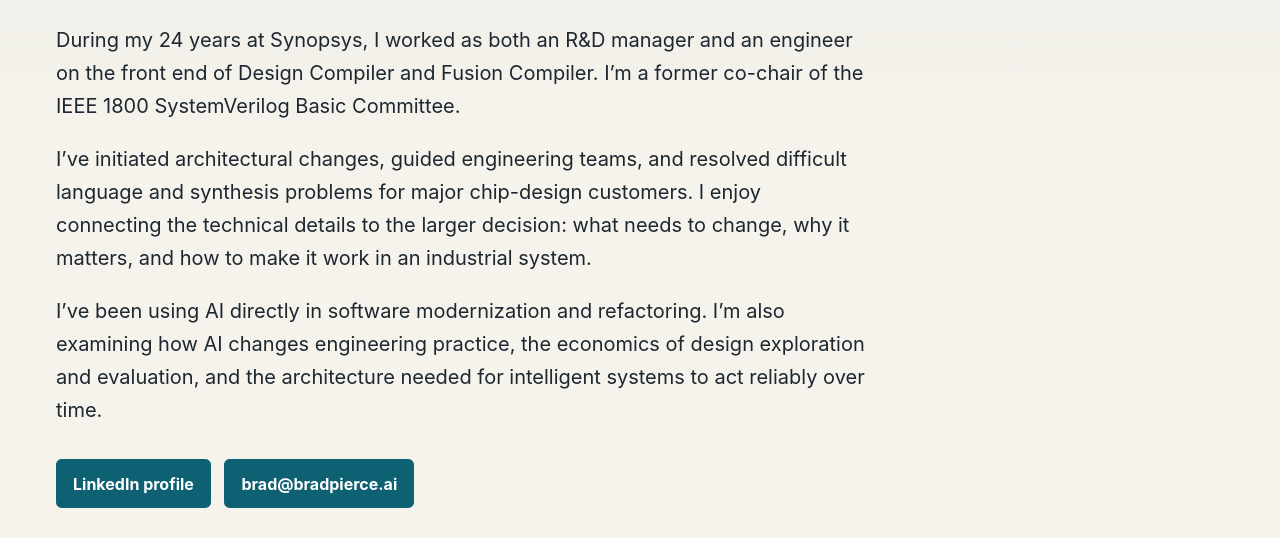
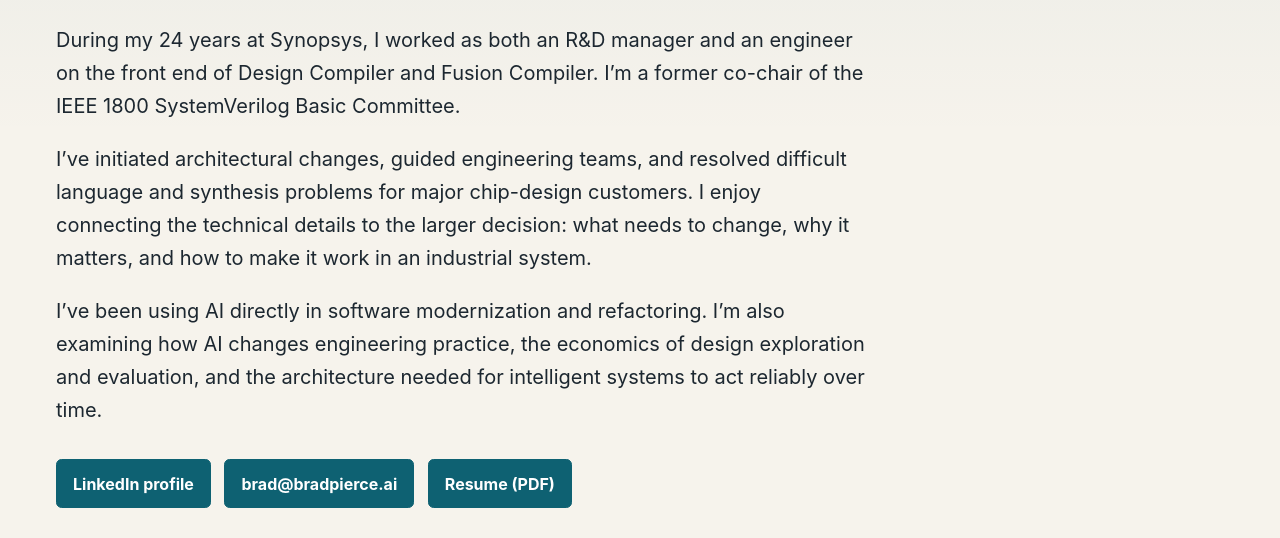
Before and after one commit to bradpierce-ai-eda/bradpierce-ai-eda.github.io, a plain HTML site: page index.html in a window 1280 px wide. Shown: the part 262-800 px from the top of the page. Drawn offline with Linux system fonts and the light colour scheme.

Commit message:
Add approved resume download to homepage

```diff
--- a/index.html
+++ b/index.html
@@ -191,6 +191,7 @@
       <div class="actions">
         <a class="button" rel="me" href="https://www.linkedin.com/in/bradpierce">LinkedIn profile</a>
         <a class="button" href="mailto:brad@bradpierce.ai">brad@bradpierce.ai</a>
+        <a class="button" href="/resume.pdf">Resume (PDF)</a>
       </div>
     </header>
 
```
Also changed, not shown: 1 other file.
